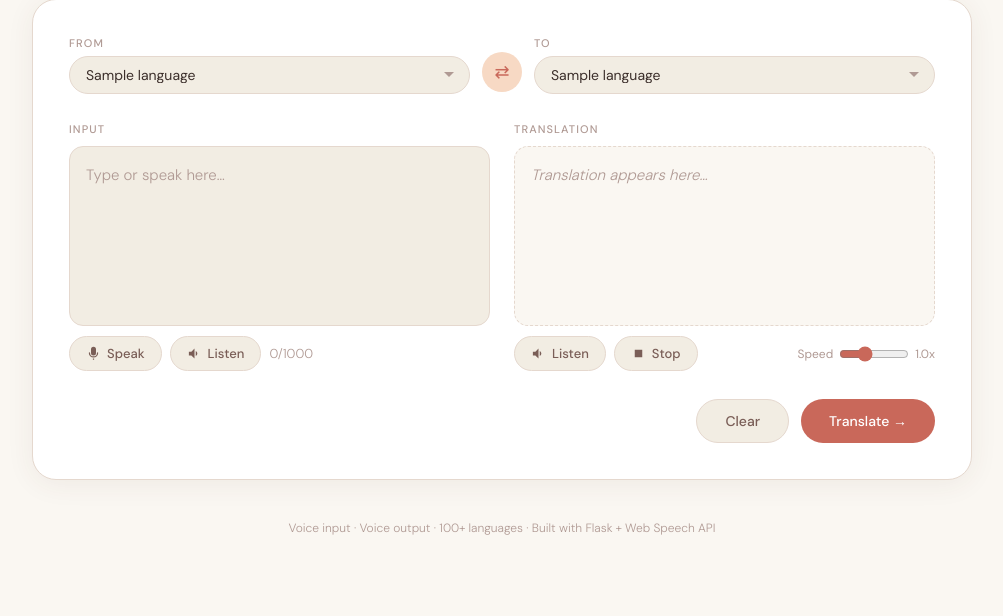
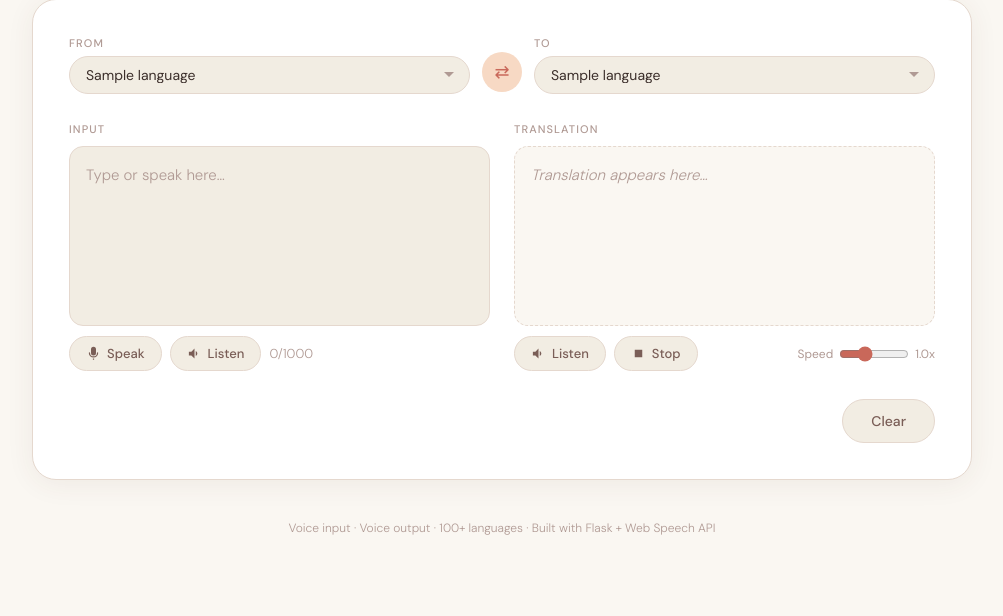
Before and after one commit to Disha286/Translator, a Flask app: template templates/index.html in a window 1280 px wide. Shown: the part 287-903 px from the top of the page, without its empty margins (138-1141 px from the left). Run offline with Flask 3, Linux system fonts and the light colour scheme; the template is opened without the code that fills it: most values are stand-ins (such as "Sample title", 1, 10 or a date in 2020).

Commit message:
remove translate button

```diff
--- a/templates/index.html
+++ b/templates/index.html
@@ -438,7 +438,6 @@
       <div></div>
       <div class="btn-group">
         <button class="btn-secondary" onclick="clearAll()">Clear</button>
-        <button class="btn-primary" onclick="translateText()">Translate →</button>
       </div>
     </div>
 
```
